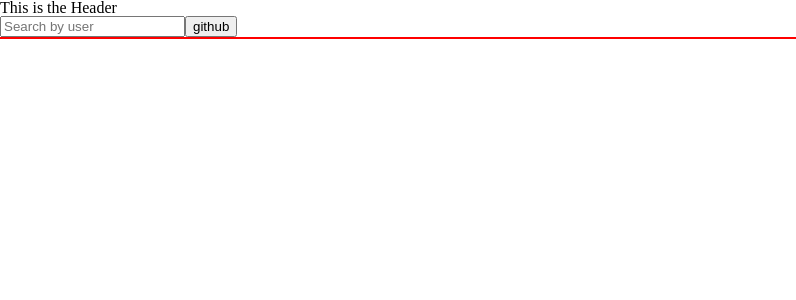
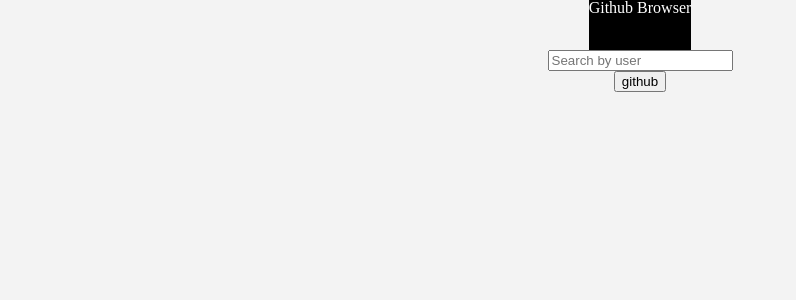
Before and after one commit to Junghyun2006/cb_assessment, a React (Create React App) app: page / in a window 1280 px wide. Shown: the top 300 px of the page, without its empty margins (0-796 px from the left). Built offline with nearby package versions, Linux system fonts and the light colour scheme.

Commit message:
finish reposidx css

```diff
--- a/src/component/Header.js
+++ b/src/component/Header.js
@@ -1,7 +1,7 @@
 const Header = () => {
     return (
-        <div>
-            This is the Header
+        <div className="header">
+            Github Browser
         </div>
     )
 }
--- a/src/component/Home.js
+++ b/src/component/Home.js
@@ -16,7 +16,7 @@ const Home = () => {
 
 
     return (
-        <div>
+        <div className="home">
             <Header />
             <UserSearch userSearch={userSearch} handleUserSearch={handleUserSearch}/>
             <button onClick={submitSearch}>github</button>
--- a/src/component/Repo.js
+++ b/src/component/Repo.js
@@ -16,10 +16,10 @@ const Repo = ({repo}) => {
 
     return (
         <div className='repo-card'>
-            {repo.name}
-            {repo.stargazers_count}
-            {languages.map((language, i) => (<li key={i} >{language}</li>))}
-            {repo.description}
+            <div className='repo-name'>{repo.name}</div>
+            <div className='repo-stargazer'>{repo.stargazers_count}</div>
+            <div className='repo-languages'>{languages.map((language, i) => (<li key={i} >{language}</li>))}</div>
+            <div className='repo-description'>{repo.description}</div>
         </div>
     )
 }
--- a/src/component/Repos.js
+++ b/src/component/Repos.js
@@ -4,7 +4,9 @@ import propTypes from 'prop-types';
 const Repos = ({ repos }) => {
     return (
         <div className="repos-container">
-            {repos.map((repo) => (< Repo key={repo.id} repo={repo} />))}
+            <div className="repos-idx-container">
+                {repos.map((repo) => (< Repo key={repo.id} repo={repo} />))}
+            </div>
         </div>
     )
 }
--- a/src/stylesheets/App.css
+++ b/src/stylesheets/App.css
@@ -1,3 +1,10 @@
 @import './reset.css';
 @import './repo_card.css';
 @import './repo_idx.css';
+@import './home.css';
+@import './header.css';
+@import './search.css';
+
+html {
+    background-color: #f3f3f3;
+}
--- /dev/null
+++ b/src/stylesheets/header.css
@@ -0,0 +1,6 @@
+.header {
+    /* width: 100%; */
+    background-color: black;
+    height: 50px;
+    color: white;
+}
--- /dev/null
+++ b/src/stylesheets/home.css
@@ -0,0 +1,6 @@
+.home {
+    background-color: #f3f3f3;
+    display: flex;
+    flex-direction: column;
+    align-items: center;
+}
--- a/src/stylesheets/repo_card.css
+++ b/src/stylesheets/repo_card.css
@@ -1,5 +1,11 @@
 .repo-card {
-    width: 200px;
-    height: 150px;
-    border: 1px solid black;
+    display: flex;
+    flex-direction: column;
+    /* align-items: center; */
+    width: 340px;
+    height: 200px;
+    margin: 0px 13px 26px;
+    padding: 15px;
+    background: #fff;
+    box-shadow: 0 1px 5px 0 rgb(0 0 0 / 20%);
 }
--- a/src/stylesheets/repo_idx.css
+++ b/src/stylesheets/repo_idx.css
@@ -1,5 +1,18 @@
 .repos-container {
+    width: 100%;
+    display: flex;
+    flex-direction: column;
+    /* border: 1px solid red; */
+    /* justify-content: center; */
+    align-items: center;
+    background-color: #f3f3f3;
+    padding-top: 40px;
+}
+
+.repos-idx-container {
+    width: 1230px;
     display: flex;
     flex-direction: row;
-    border: 1px solid red;
+    /* justify-content: space-evenly; */
+    flex-wrap: wrap;
 }
--- /dev/null
+++ b/src/stylesheets/search.css
@@ -0,0 +1,5 @@
+.user-search-input {
+    /* display: flex;
+    /* flex-direction: row; */
+    justify-content: space;
+}
```
